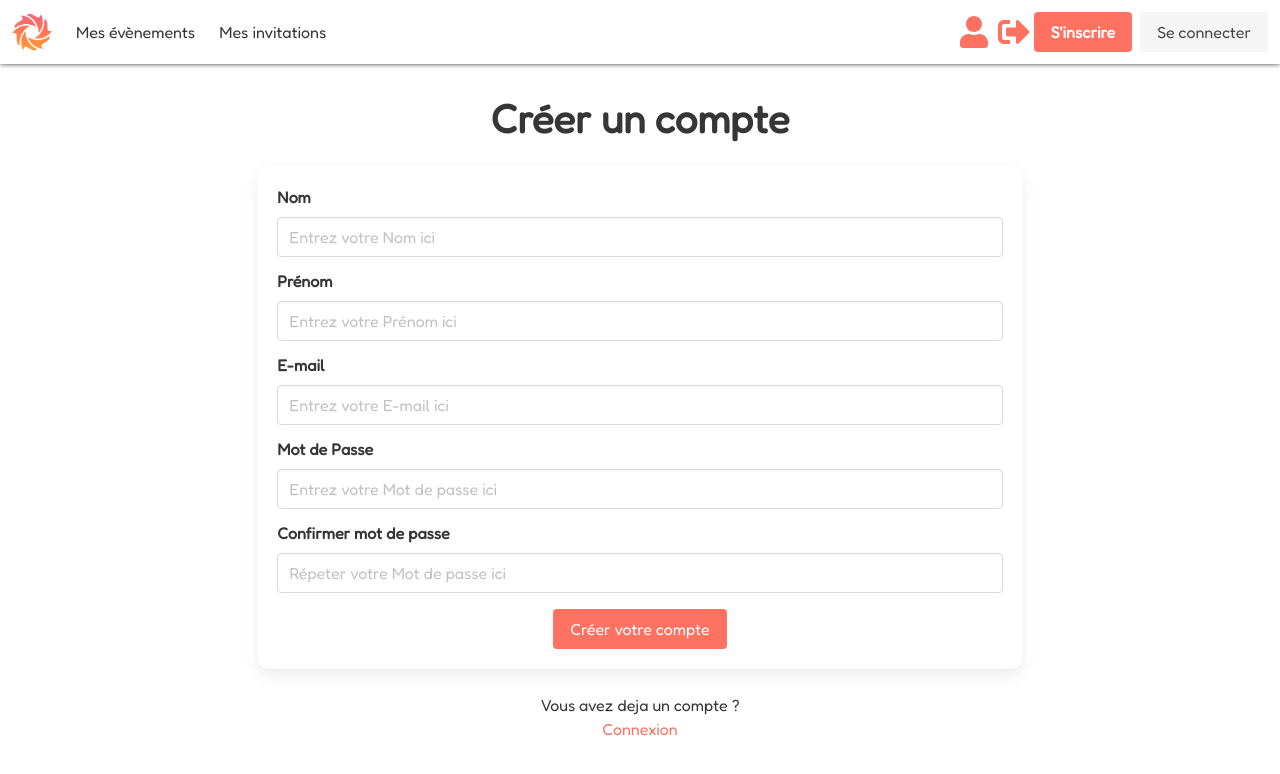
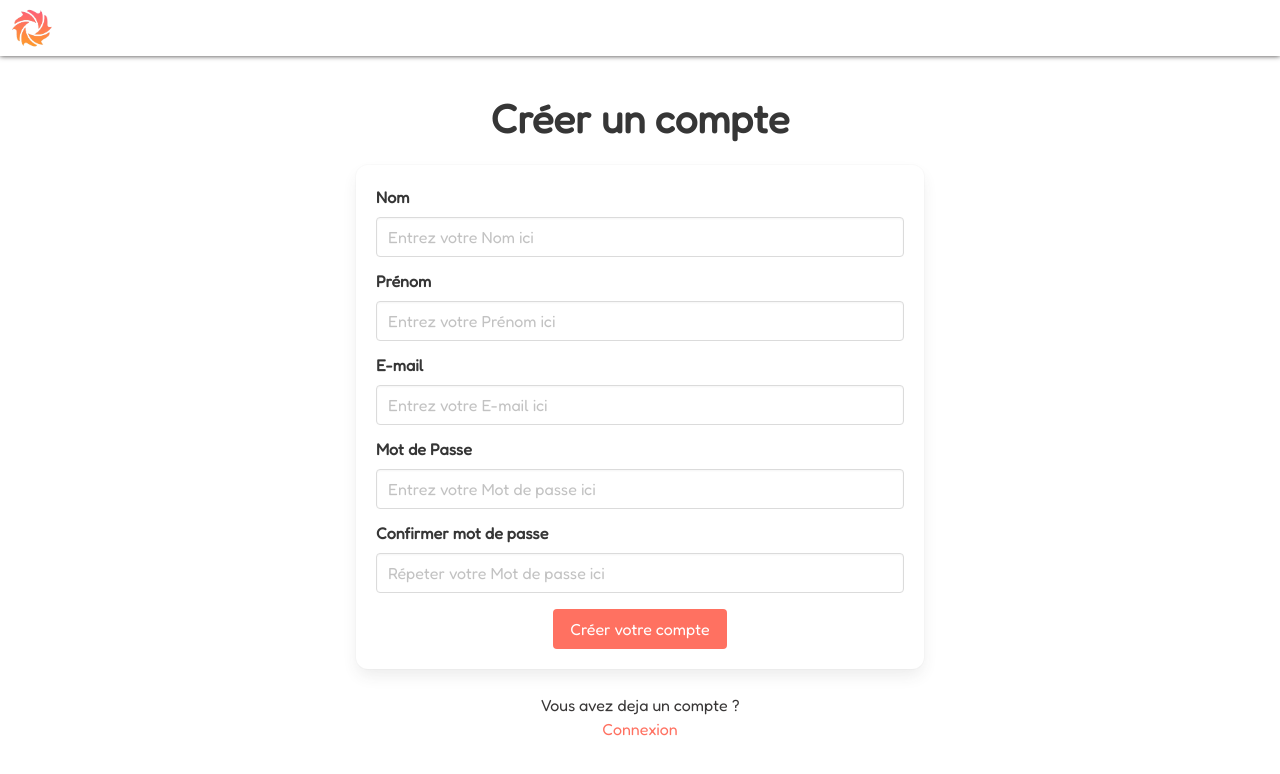
Before and after one commit to akremjomaa/Reunionou-WebApp, a Vue app: page /createAccount in a window 1280 px wide. Shown: the top 774 px of the page. Built offline with nearby package versions, Linux system fonts and the light colour scheme.

Commit message:
CSS improved + test navbar

```diff
--- a/src/components/NavBar.vue
+++ b/src/components/NavBar.vue
@@ -4,6 +4,14 @@ import { reactive } from 'vue'
 const state = reactive({
     menuOuvert: false
 });
+
+const navUserConnected = '';
+
+function logOut() {
+    if(!confirm('Voulez-vous vraiment vous déconnecter ?')) return;
+    session.endSession();
+    router.push('/');
+}
 </script>
 
 <template>
@@ -12,14 +20,14 @@ const state = reactive({
       <router-link to="/" class="navbar-item">
         <img src="/logo.png" alt="logo" width="40" height="40">
       </router-link>
-      <a role="button" class="navbar-burger" aria-label="menu" aria-expanded="false" @click="state.menuOuvert=!state.menuOuvert">
+      <a v-if="navUserConnected" role="button" class="navbar-burger" aria-label="menu" aria-expanded="false" @click="state.menuOuvert=!state.menuOuvert">
         <span aria-hidden="true"></span>
         <span aria-hidden="true"></span>
         <span aria-hidden="true"></span>
       </a>
     </div>
 
-    <div class="navbar-menu" :class="{'is-active':state.menuOuvert}">
+    <div v-if="navUserConnected" class="navbar-menu" :class="{'is-active':state.menuOuvert}">
       <div class="navbar-start">
         <router-link to="/" class="navbar-item">
           Mes évènements
@@ -32,13 +40,13 @@ const state = reactive({
       <div class="navbar-end">
         <div class="navbar-item">
           <!--Navbar utilisateur connecté-->
-          <div class="buttons my-0">
+          <div v-if="navUserConnected" class="buttons my-0">
             <router-link to="/user/2">
               <span class="icon is-large">
                 <i class="fas fa-2x fa-user"></i>
               </span>
             </router-link>
-            <router-link to="/">
+            <router-link @click="logOut" to="/">
               <span class="icon is-large">
                 <i class="fas fa-2x fa-sign-out-alt"></i>
               </span>
@@ -47,7 +55,7 @@ const state = reactive({
 
           <!--Navbar utilisateur déconnecté-->
 
-          <div class="buttons my-0">
+          <div v-else="navUserConnected" class="buttons my-0">
             <router-link to="/createAccount" class="button is-primary my-0">
               <strong>S'inscrire</strong>
             </router-link>
--- a/src/views/CreateUserAccountView.vue
+++ b/src/views/CreateUserAccountView.vue
@@ -42,7 +42,7 @@ async function validationFormulaire() {
 </script>
 
 <template>
-    <section class="column pt-6 is-8 is-offset-2">
+    <section class="column pt-6 is-10-tablet is-offset-1-tablet is-8-desktop is-offset-2-desktop is-6-widescreen is-offset-3-widescreen is-4-fullhd is-offset-4-fullhd">
         <h1 class="title is-2 has-text-centered">Créer un compte</h1>
         <form @submit.prevent="validationFormulaire" class="box">
             <div class="field">
--- a/src/views/UserProfileView.vue
+++ b/src/views/UserProfileView.vue
@@ -45,7 +45,7 @@ async function deleteAccount() {
 </script>
 
 <template>
-<section class="column pt-6 is-8 is-offset-2">
+<section class="column pt-6 is-10-tablet is-offset-1-tablet is-8-desktop is-offset-2-desktop is-6-widescreen is-offset-3-widescreen">
     <h1 class="title is-2 has-text-centered">Votre profil</h1>
     <div class="box">
         <p class="mb-4"><strong>Votre nom :</strong> {{member.lastname}}</p>
@@ -53,7 +53,7 @@ async function deleteAccount() {
         <p class="mb-4"><strong>Votre adresse mail :</strong> {{member.email}}</p>
     </div>
     <div class="is-flex is-flex-direction-column is-align-items-center">
-        <router-link class="button is-link" :to="`/user/update/${member.id}`">Modifier votre compte</router-link>
+        <router-link class="button is-link mb-3" :to="`/user/update/${member.id}`">Modifier votre compte</router-link>
         <button class="button is-light" @click="deleteAccount">Supprimer votre compte</button>
     </div>
 </section>
```
